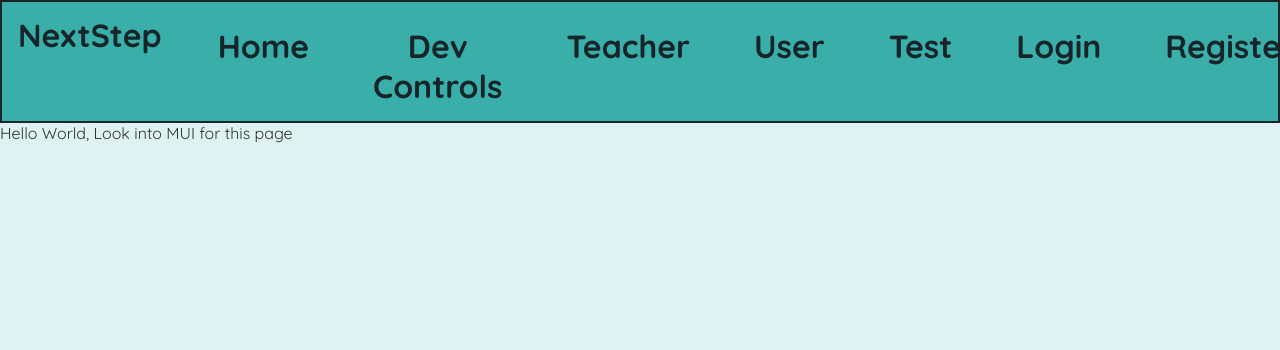
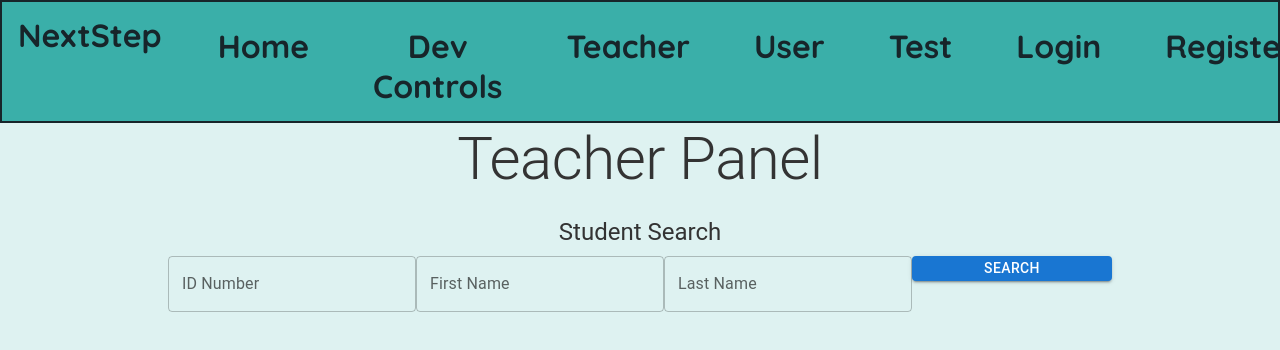
Before and after one commit to NextStepNZ/Development, a React (Create React App) app in the folder client/: page /teacher in a window 1280 px wide. Shown: the top 350 px of the page. Built offline with nearby package versions, Linux system fonts and the light colour scheme.

Commit message:
Added components to Teacher.js - Working on Student search

```diff
--- a/client/src/components/Teacher.js
+++ b/client/src/components/Teacher.js
@@ -1,12 +1,40 @@
 import React from "react";
+import Typography from '@mui/material/Typography';
+import Box from '@mui/material/Box';
+import { TextField, Grid, Button} from "@mui/material";
 
 function Teacher() {
-    return(
+    return (
+        <>
+            <div className="App">
 
-        <div>
-            Hello World, Look into MUI for this page
-        </div>
+                <Typography variant="h2" gutterBottom>
+                    Teacher Panel
+                </Typography>
 
+                <Typography variant="h5" gutterBottom>
+                    Student Search
+                </Typography>
+
+                <Box
+                    component="form"
+                    sx={10}
+                    noValidate
+                    autoComplete="off"
+                >
+
+                            <TextField id="studentIDInput" label="ID Number" variant="outlined" />
+
+                            <TextField id="studentFNInput" label="First Name" variant="outlined" />
+
+                            <TextField id="studentLNInput" label="Last Name" variant="outlined" />
+
+                            <Button variant="contained">Search</Button>
+
+                </Box>
+
+            </div>
+        </>
     );
 }
 
```
